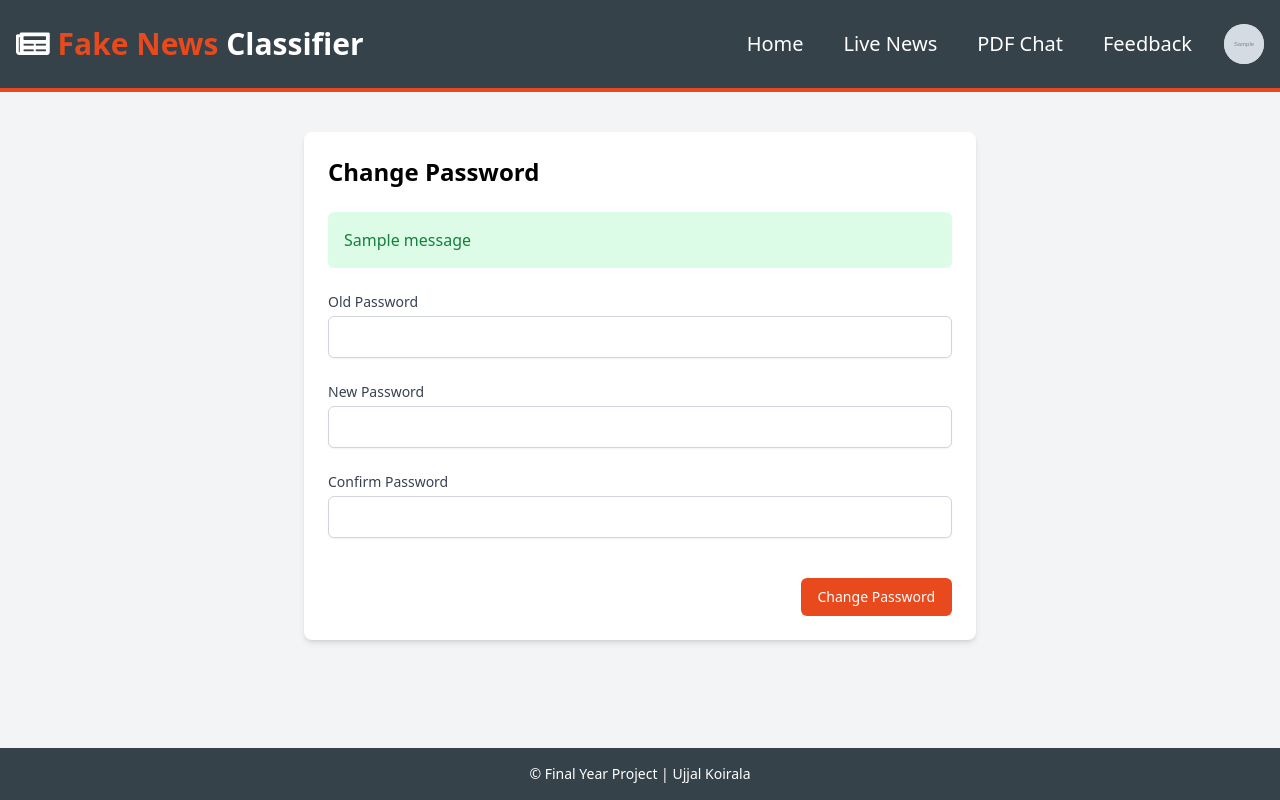
After one commit to UjjwalKo/FakeNewsClassifierDjango, a Django app: page /settings/ in a window 1280 px wide. The commit adds this page. Run offline with Django 5.2, Linux system fonts and the light colour scheme; a user stored in the database is signed in; tables that the repository leaves empty hold one stand-in row (values such as "Sample post"); grey boxes marked "Sample" are stand-in pictures; one stand-in notice (Sample message) is shown; parts of the project's set-up code (start-up, migrations or seed data) failed here and were passed over; some libraries are stand-ins or nearby versions.

Commit message:
modifying message and pop up in settings UI

```diff
--- a/FakeNewsClassifier/actounts_app/templates/accounts/feedback.html
+++ b/FakeNewsClassifier/actounts_app/templates/accounts/feedback.html
@@ -77,6 +77,12 @@
                                 >
                                     Your Profile
                                 </a>
+                                <a
+                                href="{% url 'settings' %}"
+                                class="block px-4 py-2 text-sm hover:bg-gray-100"
+                            >
+                                Settings
+                            </a>
                                 <a
                                     href="{% url 'logout' %}"
                                     class="block px-4 py-2 text-sm hover:bg-gray-100"
--- a/FakeNewsClassifier/actounts_app/templates/accounts/profile.html
+++ b/FakeNewsClassifier/actounts_app/templates/accounts/profile.html
@@ -78,6 +78,12 @@
                                 >
                                     Your Profile
                                 </a>
+                                <a
+                                href="{% url 'settings' %}"
+                                class="block px-4 py-2 text-sm hover:bg-gray-100"
+                            >
+                                Settings
+                            </a>
                                 <a
                                     href="{% url 'logout' %}"
                                     class="block px-4 py-2 text-sm hover:bg-gray-100"
--- /dev/null
+++ b/FakeNewsClassifier/actounts_app/templates/accounts/settings.html
@@ -0,0 +1,258 @@
+<!DOCTYPE html>
+<html lang="en">
+<head>
+    <meta charset="UTF-8">
+    <meta name="viewport" content="width=device-width, initial-scale=1.0">
+    <title>Settings - Fake News Classifier</title>
+    <link rel="stylesheet" href="https://cdnjs.cloudflare.com/ajax/libs/font-awesome/5.15.3/css/all.min.css">
+    <script src="https://cdn.tailwindcss.com"></script>
+    <script>
+        tailwind.config = {
+            theme: {
+                extend: {
+                    colors: {
+                        primary: '#35424a',
+                        secondary: '#e8491d',
+                    }
+                }
+            }
+        }
+    </script>
+</head>
+<body class="flex flex-col min-h-screen bg-gray-100 font-sans">
+    <header class="bg-primary text-white py-6 border-b-4 border-secondary">
+        <div class="container mx-auto px-4">
+            <div class="flex flex-col sm:flex-row justify-between items-center">
+                <div id="branding" class="mb-4 sm:mb-0">
+                    <h1 class="text-3xl font-bold">
+                        <i class="fas fa-newspaper"></i>
+                        <span class="text-secondary">Fake News</span> Classifier
+                    </h1>
+                </div>
+                <nav class="flex items-center space-x-6">
+                    <a href="{% url 'classify_news' %}"
+                       class="text-white hover:text-secondary transition duration-300 text-lg md:text-xl px-2">
+                        Home
+                    </a>
+                    <a href="{% url 'news_home' %}"
+                       class="text-white hover:text-secondary transition duration-300 text-lg md:text-xl px-2">
+                        Live News
+                    </a>
+                    <a href="{% url 'pdf_chat' %}"
+                       class="text-white hover:text-secondary transition duration-300 text-lg md:text-xl px-2">
+                        PDF Chat
+                    </a>
+                    <a href="{% url 'feedback' %}"
+                       class="text-white hover:text-secondary transition duration-300 text-lg md:text-xl px-2">
+                        Feedback
+                    </a>
+                    <div class="relative">
+                        <button
+                            onclick="toggleDropdown()"
+                            class="flex items-center space-x-2 focus:outline-none"
+                            aria-expanded="false"
+                        >
+                            <div class="w-10 h-10 rounded-full overflow-hidden bg-gray-300">
+                                {% if user.profile_picture %}
+                                    <img
+                                        src="{{ user.profile_picture.url }}"
+                                        alt=""
+                                        class="w-full h-full object-cover"
+                                    >
+                                {% else %}
+                                    <div class="w-full h-full flex items-center justify-center bg-gray-600 text-white text-xl">
+                                        {{ user.username|make_list|first|upper }}
+                                    </div>
+                                {% endif %}
+                            </div>
+                        </button>
+                        <div
+                            id="userDropdown"
+                            class="hidden absolute right-0 top-12 w-48 bg-white rounded-md shadow-lg py-1 text-gray-700 z-50"
+                        >
+                            <a
+                                href="{% url 'profile' %}"
+                                class="block px-4 py-2 text-sm hover:bg-gray-100"
+                            >
+                                Your Profile
+                            </a>
+                            <a
+                                href="{% url 'settings' %}"
+                                class="block px-4 py-2 text-sm hover:bg-gray-100"
+                            >
+                                Settings
+                            </a>
+                            <a
+                                href="{% url 'logout' %}"
+                                class="block px-4 py-2 text-sm hover:bg-gray-100"
+                            >
+                                Logout
+                            </a>
+                        </div>
+                    </div>
+                </nav>
+            </div>
+        </div>
+    </header>
+
+    <main class="flex-grow container mx-auto px-4 py-10">
+        <div class="max-w-2xl mx-auto">
+            <div class="bg-white shadow-md rounded-lg overflow-hidden">
+                <div class="p-6">
+                    <h2 class="text-2xl font-bold mb-6">Change Password</h2>
+
+                    <form method="post" id="passwordChangeForm" class="space-y-6">
+                        {% csrf_token %}
+                        {% if messages %}
+                            {% for message in messages %}
+                                <div class="{% if message.tags == 'error' %}bg-red-100 text-red-700{% else %}bg-green-100 text-green-700{% endif %} p-4 rounded-md mb-4">
+                                    {{ message }}
+                                </div>
+                            {% endfor %}
+                        {% endif %}
+
+                        <div>
+                            <label for="old_password" class="block text-sm font-medium text-gray-700 mb-1">
+                                Old Password
+                            </label>
+                            <input
+                                type="password"
+                                id="old_password"
+                                name="old_password"
+                                required
+                                class="appearance-none block w-full px-3 py-2 border border-gray-300 rounded-md shadow-sm placeholder-gray-400 focus:outline-none focus:ring-secondary focus:border-secondary"
+                            >
+                        </div>
+
+                        <div>
+                            <label for="new_password" class="block text-sm font-medium text-gray-700 mb-1">
+                                New Password
+                            </label>
+                            <input
+                                type="password"
+                                id="new_password"
+                                name="new_password"
+                                required
+                                class="appearance-none block w-full px-3 py-2 border border-gray-300 rounded-md shadow-sm placeholder-gray-400 focus:outline-none focus:ring-secondary focus:border-secondary"
+                            >
+                        </div>
+
+                        <div>
+                            <label for="confirm_password" class="block text-sm font-medium text-gray-700 mb-1">
+                                Confirm Password
+                            </label>
+                            <input
+                                type="password"
+                                id="confirm_password"
+                                name="confirm_password"
+                                required
+                                class="appearance-none block w-full px-3 py-2 border border-gray-300 rounded-md shadow-sm placeholder-gray-400 focus:outline-none focus:ring-secondary focus:border-secondary"
+                            >
+                        </div>
+
+                        <div class="flex justify-end space-x-4 pt-4">
+                            <button
+                                type="submit"
+                                class="px-4 py-2 bg-secondary border border-transparent rounded-md text-sm font-medium text-white hover:bg-secondary/80 focus:outline-none focus:ring-2 focus:ring-offset-2 focus:ring-secondary"
+                            >
+                                Change Password
+                            </button>
+                        </div>
+                    </form>
+                </div>
+            </div>
+        </div>
+    </main>
+
+    <footer class="bg-primary text-white text-center py-4 mt-8">
+        <p class="text-sm">&copy; Final Year Project | Ujjal Koirala</p>
+    </footer>
+
+    <script>
+        function toggleDropdown() {
+            const dropdown = document.getElementById('userDropdown');
+            dropdown.classList.toggle('hidden');
+        }
+
+        // Close dropdown when clicking outside
+        document.addEventListener('click', function(event) {
+            const dropdown = document.getElementById('userDropdown');
+            const button = event.target.closest('button');
+
+            if (!button && !dropdown.classList.contains('hidden')) {
+                dropdown.classList.add('hidden');
+            }
+        });
+
+        // Password change form validation and submission
+        document.getElementById('passwordChangeForm').addEventListener('submit', function(e) {
+            e.preventDefault();
+            const oldPassword = document.getElementById('old_password').value;
+            const newPassword = document.getElementById('new_password').value;
+            const confirmPassword = document.getElementById('confirm_password').value;
+
+            if (!oldPassword || !newPassword || !confirmPassword) {
+                showErrorMessage('All password fields are required');
+                return;
+            }
+
+            if (newPassword !== confirmPassword) {
+                showErrorMessage('New password and confirmation password do not match');
+                return;
+            }
+
+            if (newPassword.length < 8) {
+                showErrorMessage('New password must be at least 8 characters long');
+                return;
+            }
+
+            // AJAX submission
+            const formData = new FormData(this);
+            fetch('{% url "settings" %}', {
+                method: 'POST',
+                body: formData,
+                headers: {
+                    'X-Requested-With': 'XMLHttpRequest',
+                },
+            })
+            .then(response => response.json())
+            .then(data => {
+                if (data.status === 'success') {
+                    showSuccessMessage(data.message);
+                    this.reset();
+                } else {
+                    showErrorMessage(data.message);
+                }
+            })
+            .catch(error => {
+                console.error('Error:', error);
+                showErrorMessage('An error occurred. Please try again.');
+            });
+        });
+
+        function showErrorMessage(message) {
+            const messageContainer = document.createElement('div');
+            messageContainer.className = 'bg-red-100 text-red-700 p-4 rounded-md mb-4';
+            messageContainer.textContent = message;
+            insertMessage(messageContainer);
+        }
+
+        function showSuccessMessage(message) {
+            const messageContainer = document.createElement('div');
+            messageContainer.className = 'bg-green-100 text-green-700 p-4 rounded-md mb-4';
+            messageContainer.textContent = message;
+            insertMessage(messageContainer);
+        }
+
+        function insertMessage(messageElement) {
+            const form = document.getElementById('passwordChangeForm');
+            const existingMessage = form.querySelector('.message-container');
+            if (existingMessage) {
+                existingMessage.remove();
+            }
+            messageElement.classList.add('message-container');
+            form.insertBefore(messageElement, form.firstChild);
+        }
+    </script>
+</body>
+</html>
--- a/FakeNewsClassifier/actounts_app/urls.py
+++ b/FakeNewsClassifier/actounts_app/urls.py
@@ -10,4 +10,5 @@ urlpatterns = [
     path('feedback/', views.feedback_view, name='feedback'),
     path('forgot-password/', views.forgot_password, name='forgot_password'),
     path('reset-password/<str:email>/', views.reset_password, name='reset_password'),
+    path('settings/', views.settings_view, name='settings'),
 ]
--- a/FakeNewsClassifier/actounts_app/views.py
+++ b/FakeNewsClassifier/actounts_app/views.py
@@ -1,9 +1,10 @@
 from django.shortcuts import render, redirect, get_object_or_404
-from django.contrib.auth import login, authenticate, logout, get_user_model
+from django.contrib.auth import login, authenticate, logout, get_user_model, update_session_auth_hash
 from django.contrib.auth.decorators import login_required
 from django.contrib import messages
 from .forms import CustomUserCreationForm, CustomUserChangeForm, PasswordResetForm
 from .models import Feedback
+from django.http import JsonResponse
 
 User = get_user_model()
 
@@ -90,3 +91,34 @@ def reset_password(request, email):
     else:
         form = PasswordResetForm()
     return render(request, 'accounts/reset_password.html', {'form': form, 'email': email})
+
+@login_required
+def settings_view(request):
+    if request.method == 'POST':
+        user = request.user
+        old_password = request.POST.get('old_password')
+        new_password = request.POST.get('new_password')
+        confirm_password = request.POST.get('confirm_password')
+
+        # Verify old password
+        if not user.check_password(old_password):
+            return JsonResponse({'status': 'error', 'message': 'Current password is incorrect.'})
+
+        # Check if new passwords match
+        if new_password != confirm_password:
+            return JsonResponse({'status': 'error', 'message': 'New passwords do not match.'})
+
+        # Validate new password length
+        if len(new_password) < 8:
+            return JsonResponse({'status': 'error', 'message': 'New password must be at least 8 characters long.'})
+
+        # Set new password
+        user.set_password(new_password)
+        user.save()
+
+        # Update session to prevent logout
+        update_session_auth_hash(request, user)
+
+        return JsonResponse({'status': 'success', 'message': 'Your password has been changed successfully.'})
+
+    return render(request, 'accounts/settings.html')
--- a/FakeNewsClassifier/classifier_app/templates/classifier/index.html
+++ b/FakeNewsClassifier/classifier_app/templates/classifier/index.html
@@ -77,6 +77,12 @@
                                 >
                                     Your Profile
                                 </a>
+                                <a
+                                href="{% url 'settings' %}"
+                                class="block px-4 py-2 text-sm hover:bg-gray-100"
+                            >
+                                Settings
+                            </a>
                                 <a
                                     href="{% url 'logout' %}"
                                     class="block px-4 py-2 text-sm hover:bg-gray-100"
--- a/FakeNewsClassifier/news_app/templates/news/base.html
+++ b/FakeNewsClassifier/news_app/templates/news/base.html
@@ -78,6 +78,12 @@
                                 Your Profile
                             </a>
                             <a
+                                href="{% url 'settings' %}"
+                                class="block px-4 py-2 text-sm hover:bg-gray-100"
+                            >
+                                Settings
+                            </a>
+                            <a
                                 href="{% url 'logout' %}"
                                 class="block px-4 py-2 text-sm hover:bg-gray-100"
                             >
--- a/FakeNewsClassifier/pdf_chat/templates/pdf_chat/base.html
+++ b/FakeNewsClassifier/pdf_chat/templates/pdf_chat/base.html
@@ -80,6 +80,12 @@
                                     Your Profile
                                 </a>
                                 <a
+                                href="{% url 'settings' %}"
+                                class="block px-4 py-2 text-sm hover:bg-gray-100"
+                            >
+                                Settings
+                            </a>
+                                <a
                                     href="{% url 'logout' %}"
                                     class="block px-4 py-2 text-sm hover:bg-gray-100"
                                 >
```
